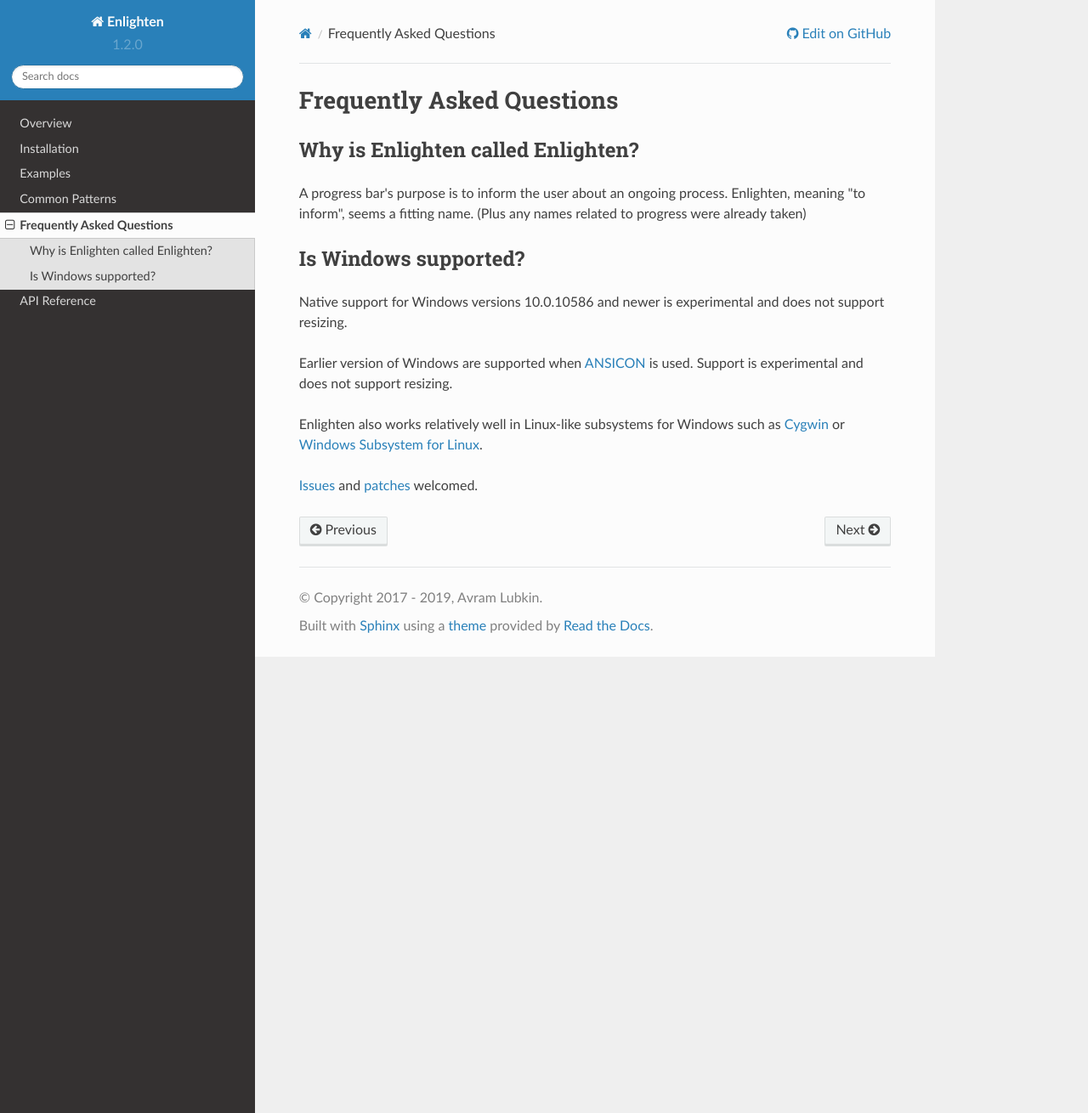
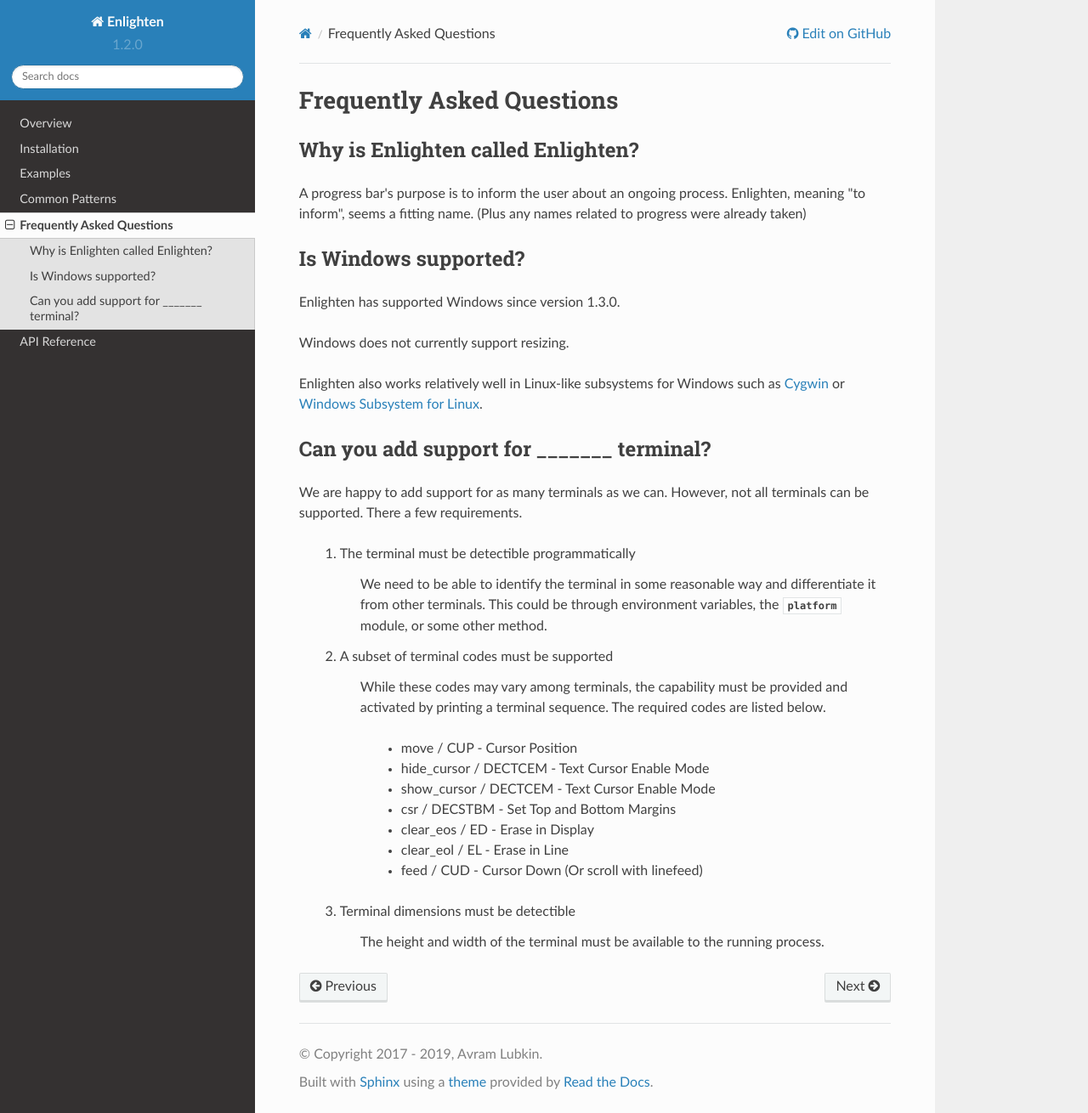
Before and after one commit to Rockhopper-Technologies/enlighten, a Sphinx documentation site: the page built from doc/faq.rst, in a window 1280 px wide and 1310 px high. Shown: the whole window at 85% size. Built offline with Sphinx 7.4.7 and the Read the Docs theme 2.0.0, drawn with Linux system fonts in a browser that asks for light colours.

Commit message:
Update FAQ

```diff
--- a/doc/faq.rst
+++ b/doc/faq.rst
@@ -21,16 +21,46 @@
 Is Windows supported?
 ---------------------
 
-Native support for Windows versions 10.0.10586 and newer is experimental
-and does not support resizing.
+Enlighten has supported Windows since version 1.3.0.
 
-Earlier version of Windows are supported when
-`ANSICON <https://github.com/adoxa/ansicon>`_ is used.
-Support is experimental and does not support resizing.
+Windows does not currently support resizing.
 
 Enlighten also works relatively well in Linux-like subsystems for Windows such as
 `Cygwin <https://cygwin.com/>`_ or
 `Windows Subsystem for Linux <https://en.wikipedia.org/wiki/Windows_Subsystem_for_Linux>`_.
 
-`Issues <https://github.com/Rockhopper-Technologies/enlighten/issues>`_ and
-`patches <https://github.com/Rockhopper-Technologies/enlighten/pulls>`_ welcomed.
+
+.. spelling::
+    csr
+    eos
+    eol
+
+Can you add support for _______ terminal?
+---------------------------------------------------
+
+We are happy to add support for as many terminals as we can.
+However, not all terminals can be supported. There a few requirements.
+
+  1. The terminal must be detectible programmatically
+
+      We need to be able to identify the terminal in some reasonable way
+      and differentiate it from other terminals. This could be through environment variables,
+      the :py:mod:`platform` module, or some other method.
+
+  2. A subset of terminal codes must be supported
+
+      While these codes may vary among terminals, the capability must be
+      provided and activated by printing a terminal sequence.
+      The required codes are listed below.
+
+        * move / CUP - Cursor Position
+        * hide_cursor / DECTCEM - Text Cursor Enable Mode
+        * show_cursor / DECTCEM - Text Cursor Enable Mode
+        * csr / DECSTBM - Set Top and Bottom Margins
+        * clear_eos / ED - Erase in Display
+        * clear_eol / EL - Erase in Line
+        * feed / CUD - Cursor Down (Or scroll with linefeed)
+
+  3. Terminal dimensions must be detectible
+
+      The height and width of the terminal must be available to the running process.
--- a/doc/spelling_wordlist.txt
+++ b/doc/spelling_wordlist.txt
@@ -1,5 +1,7 @@
+detectible
 iterable
 iterables
+programmatically
 resizing
 stdout
 stderr
```
